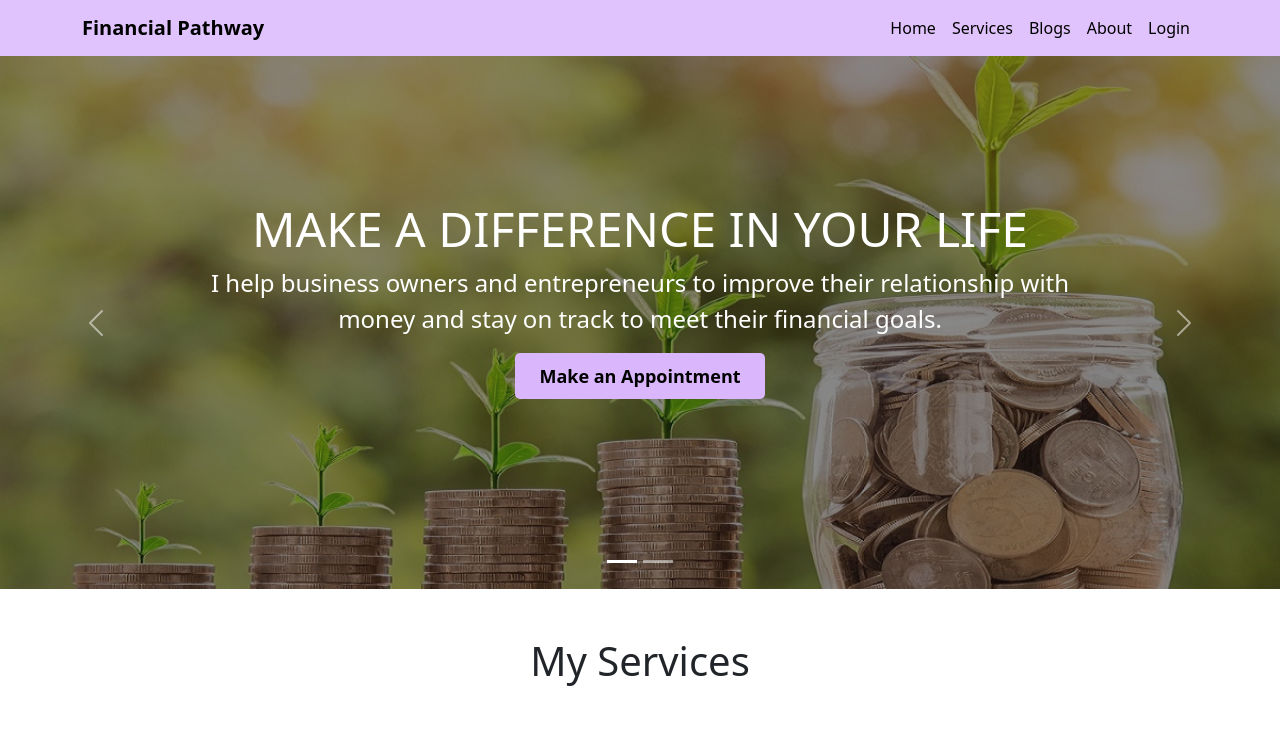
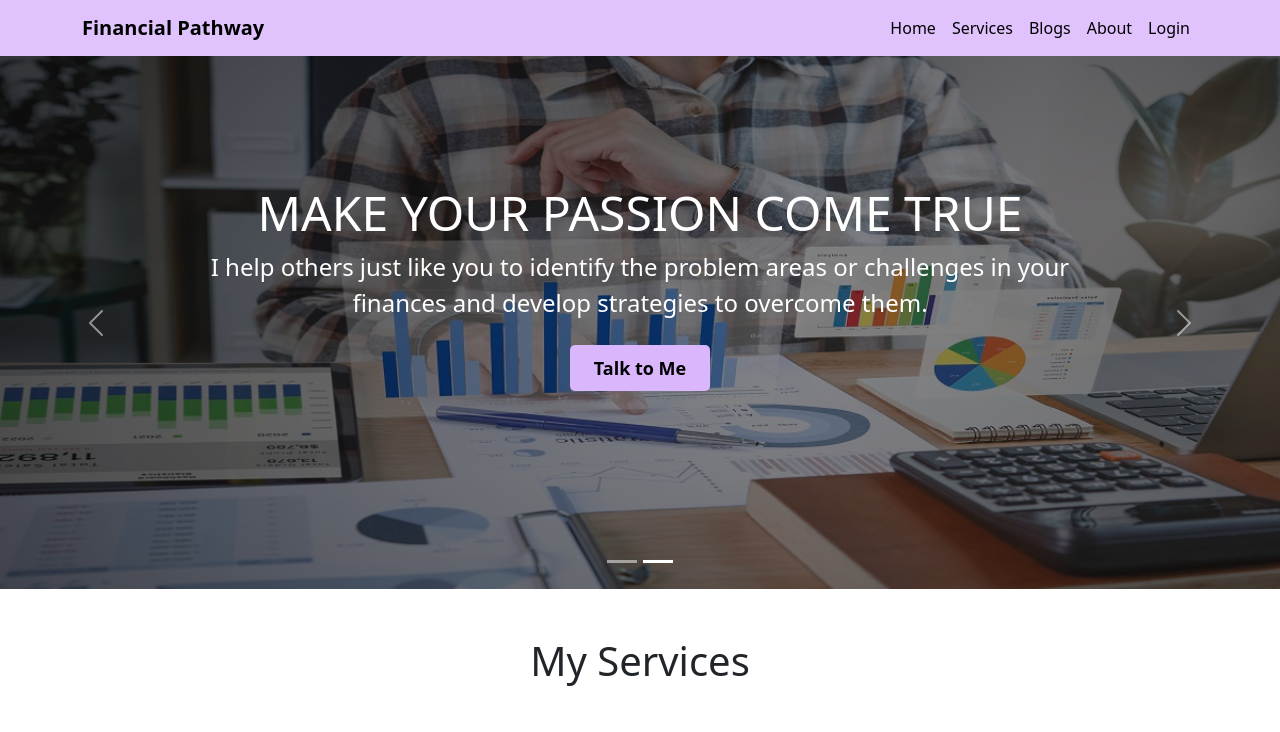
Before and after one commit to Ety-Biswangri/financial-pathway, a React (Create React App) app: page / in a window 1280 px wide. Shown: the top 732 px of the page. Built offline with nearby package versions, Linux system fonts and the light colour scheme; no server answers; grey boxes are pictures that could not be loaded.

Commit message:
talk to me button is added

```diff
--- a/src/components/Home/BannerPage/BannerPage.js
+++ b/src/components/Home/BannerPage/BannerPage.js
@@ -1,5 +1,5 @@
 import React from 'react';
-import { Carousel } from 'react-bootstrap';
+import { Carousel, Nav } from 'react-bootstrap';
 import "./BannerPage.css";
 import financial1 from "../../../images/financial1.jpg";
 import financial2 from "../../../images/financial2.jpg";
@@ -17,7 +17,8 @@ const BannerPage = () => {
                     <Carousel.Caption className='margin-bottom'>
                         <h3>MAKE A DIFFERENCE IN YOUR LIFE</h3>
                         <p> I help business owners and entrepreneurs to improve their relationship with money and stay on track to meet their financial goals.</p>
-                        <button style={{ color: "black", fontWeight: "700", border: "none" }}>Make an Appointment</button>
+
+                        <Nav.Link href="/home#talk"> <button style={{ color: "black", fontWeight: "700", border: "none" }}>Talk to Me</button> </Nav.Link>
                     </Carousel.Caption>
                 </Carousel.Item>
 
@@ -30,9 +31,8 @@ const BannerPage = () => {
                     <Carousel.Caption className='margin-bottom'>
                         <h3>MAKE YOUR PASSION COME TRUE </h3>
                         <p> I help others just like you to identify the problem areas or challenges in your finances and develop strategies to overcome them. </p>
-                        <button style={{ color: "black", fontWeight: "700", border: "none" }}>
-                            Make an Appointment
-                        </button>
+
+                        <Nav.Link href="/home#talk"> <button style={{ color: "black", fontWeight: "700", border: "none" }}>Talk to Me</button> </Nav.Link>
                     </Carousel.Caption>
                 </Carousel.Item>
             </Carousel>
```
